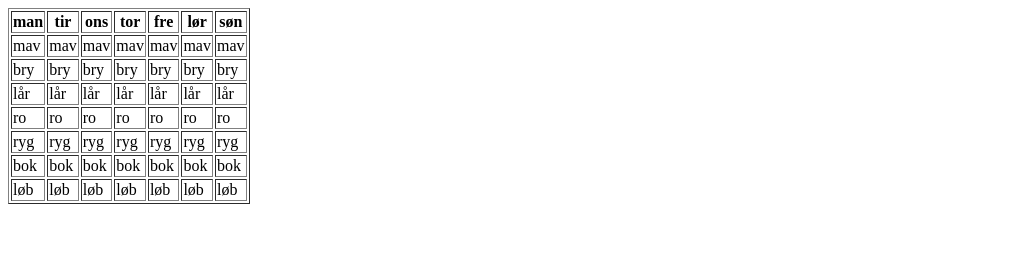
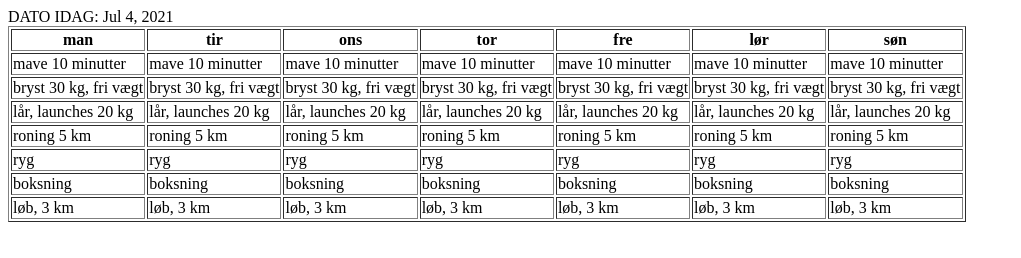
Before and after one commit to fitnessWebApp/fitnessWebApp.github.io, a plain HTML site: page index.html in a window 1280 px wide. Shown: the whole page, without its empty margins (0-1021 px from the left). Drawn offline with nearby package versions, Linux system fonts and the light colour scheme.

Commit message:
Update index.html

```diff
--- a/index.html
+++ b/index.html
@@ -4,6 +4,9 @@
 <body>
 
 <div ng-app="myApp" ng-controller="myCtrl">
+
+
+<header >DATO IDAG: {{ today | date }}</header>
 
 
   <table border="1">
@@ -24,7 +27,9 @@
 var app = angular.module("myApp", []);
 app.controller("myCtrl", function($scope) {
   $scope.dage  = ["man", "tir", "ons", "tor", "fre", "lør", "søn"];
-  $scope.moduler = ["mav", "bry", "lår", "ro ", "ryg", "bok", "løb"];
+  $scope.moduler = ["mave 10 minutter ", "bryst 30 kg, fri vægt", "lår, launches 20 kg", "roning 5 km ", "ryg", "boksning ", "løb, 3 km"];
+  $scope.today = new Date();
+
 });
 </script>
 
```
